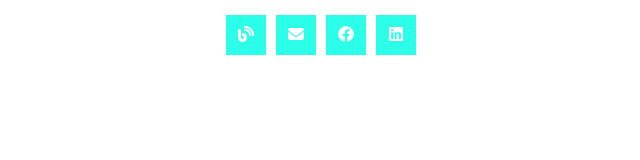
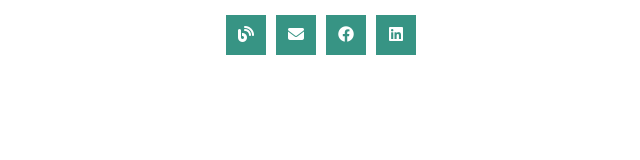
Before and after one commit to hjeantr/Notion-Social, a plain HTML site: page index.html in a window 1280 px wide. Shown: the whole page, without its empty margins (319-959 px from the left). Drawn offline with Linux system fonts and the light colour scheme.

Commit message:
Update index.html

```diff
--- a/index.html
+++ b/index.html
@@ -42,7 +42,7 @@
       cursor: pointer;
       position: relative;
       margin: 5px;
-      background-color: #2bffea;
+      background-color: #379484;
     }
 
     .icon {
```
